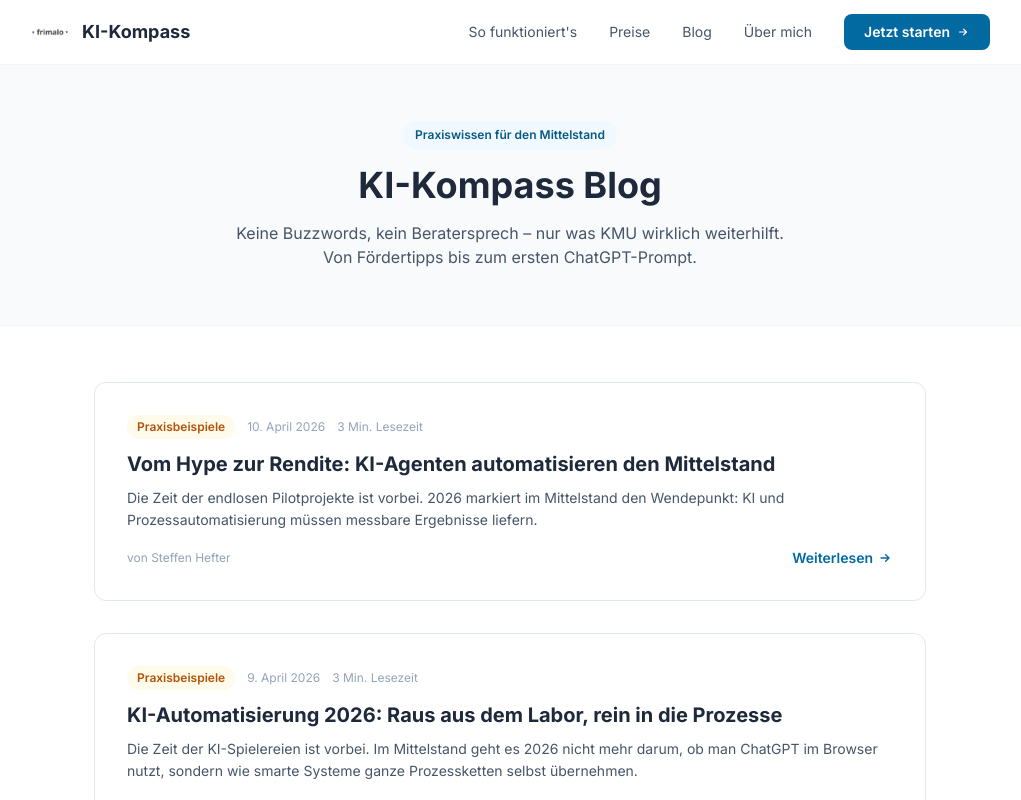
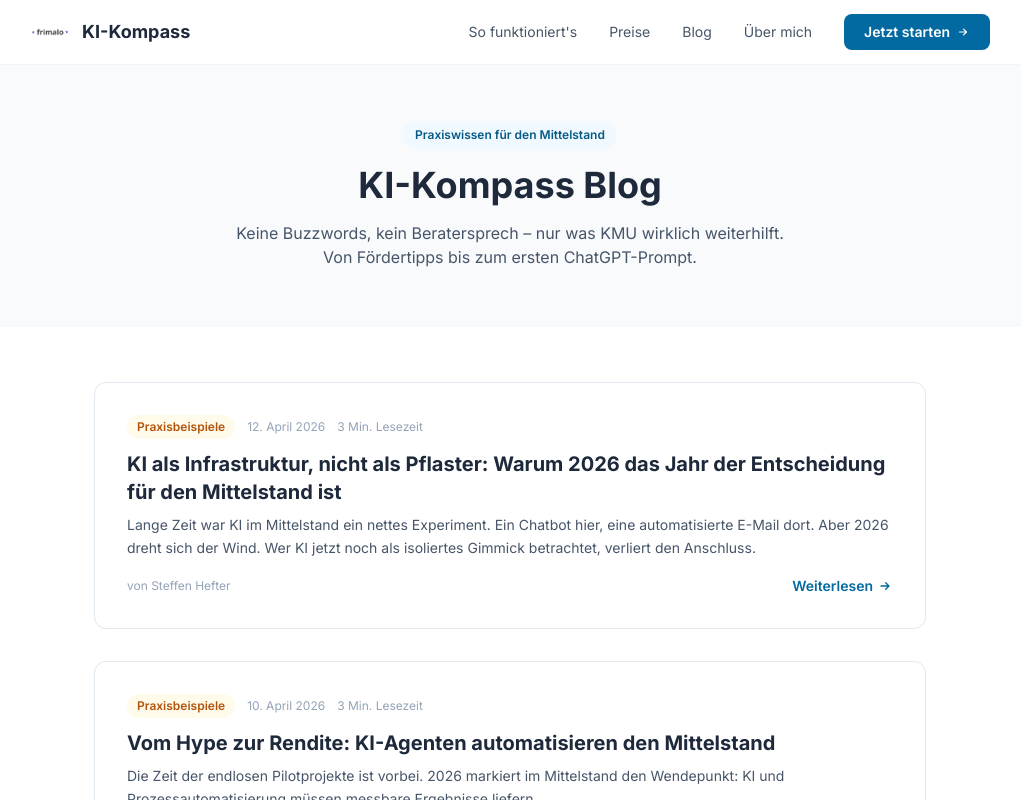
Before and after one commit to derhefter/KI-Kompass-2.0, a Next.js app: page /blog in a window 1280 px wide. Shown: the top 800 px of the page, without its empty margins (130-1151 px from the left). Built offline with nearby package versions, Linux system fonts and the light colour scheme; no server answers.

Commit message:
Auto-Publish: KI als Infrastruktur

```diff
--- a/src/data/blog-posts.js
+++ b/src/data/blog-posts.js
@@ -16,6 +16,33 @@
 // ============================================================
 
 export const blogPosts = [
+  {
+    id: 10,
+    slug: 'ki-als-infrastruktur-nicht-als-pflaster-warum-2026-das-jahr-der-entscheidung-fuer-den-mittelstand-ist',
+    title: 'KI als Infrastruktur, nicht als Pflaster: Warum 2026 das Jahr der Entscheidung für den Mittelstand ist',
+    excerpt: 'Lange Zeit war KI im Mittelstand ein nettes Experiment. Ein Chatbot hier, eine automatisierte E-Mail dort. Aber 2026 dreht sich der Wind. Wer KI jetzt noch als isoliertes Gimmick betrachtet, verliert den Anschluss.',
+    content: `
+<p><strong>Lange Zeit war KI im Mittelstand ein nettes Experiment.</strong> Ein Chatbot hier, eine automatisierte E-Mail dort. Aber 2026 dreht sich der Wind. Wer KI jetzt noch als isoliertes "Gimmick" betrachtet, verliert den Anschluss.</p>
+
+<p>Aktuelle Entwicklungen zeigen: Die B2B-Prozessautomatisierung wandelt sich. Weg von punktuellen Lösungen, hin zu einem systemischen Ansatz. KI ist nicht mehr das Tool, das eine einzige Aufgabe übernimmt – sie wird zur Infrastruktur, die Prozesse, Rollen und Geschäftsmodelle grundlegend verändert.</p>
+
+<p><strong>Was das konkret für den EU-Mittelstand bedeutet:</strong></p>
+<ol>
+  <li><strong>Agentic AI klopft an die Tür (aber mit Vorsicht):</strong> KI-Agenten, die eigenständig Handlungen ausführen, werden greifbarer. Doch Vorsicht: Laut Analysten scheitern über 40% dieser Projekte an unklarem ROI. Der pragmatische Weg? Starten Sie dort, wo die Fehlerquote niedrig und der Nutzen direkt messbar ist – etwa in der Rechnungsverarbeitung oder im HR-Onboarding.</li>
+  <li><strong>Das Datenfundament entscheidet:</strong> Keine solide Datenbasis, keine sinnvolle KI. Wer seine unstrukturierten Daten jetzt nicht ordnet, baut auf Sand. Die Herausforderung liegt oft nicht in der Technologie selbst, sondern in der Integration in gewachsene, oft fragmentierte Systemlandschaften.</li>
+  <li><strong>Mitarbeiter mitnehmen:</strong> KI automatisiert Aufgaben, nicht Menschen. Der Fokus verlagert sich auf die Weiterbildung. Wer seine Belegschaft befähigt, KI sicher im Arbeitsalltag einzusetzen, gewinnt den eigentlichen Wettbewerbsvorteil.</li>
+</ol>
+
+<p><strong>Der nächste Schritt?</strong><br>Hören Sie auf, nach dem "einen perfekten KI-Use-Case" zu suchen. Bauen Sie stattdessen Prozesse, die robust genug sind, um von KI unterstützt zu werden.</p>
+`,
+    category: 'Praxisbeispiele',
+    author: 'Steffen Hefter',
+    date: '2026-04-12',
+    status: 'published',
+    image: '',
+    readTime: 3
+  },
+
   {
     id: 9,
     slug: 'vom-hype-zur-rendite-ki-agenten-automatisieren-den-mittelstand',
```
